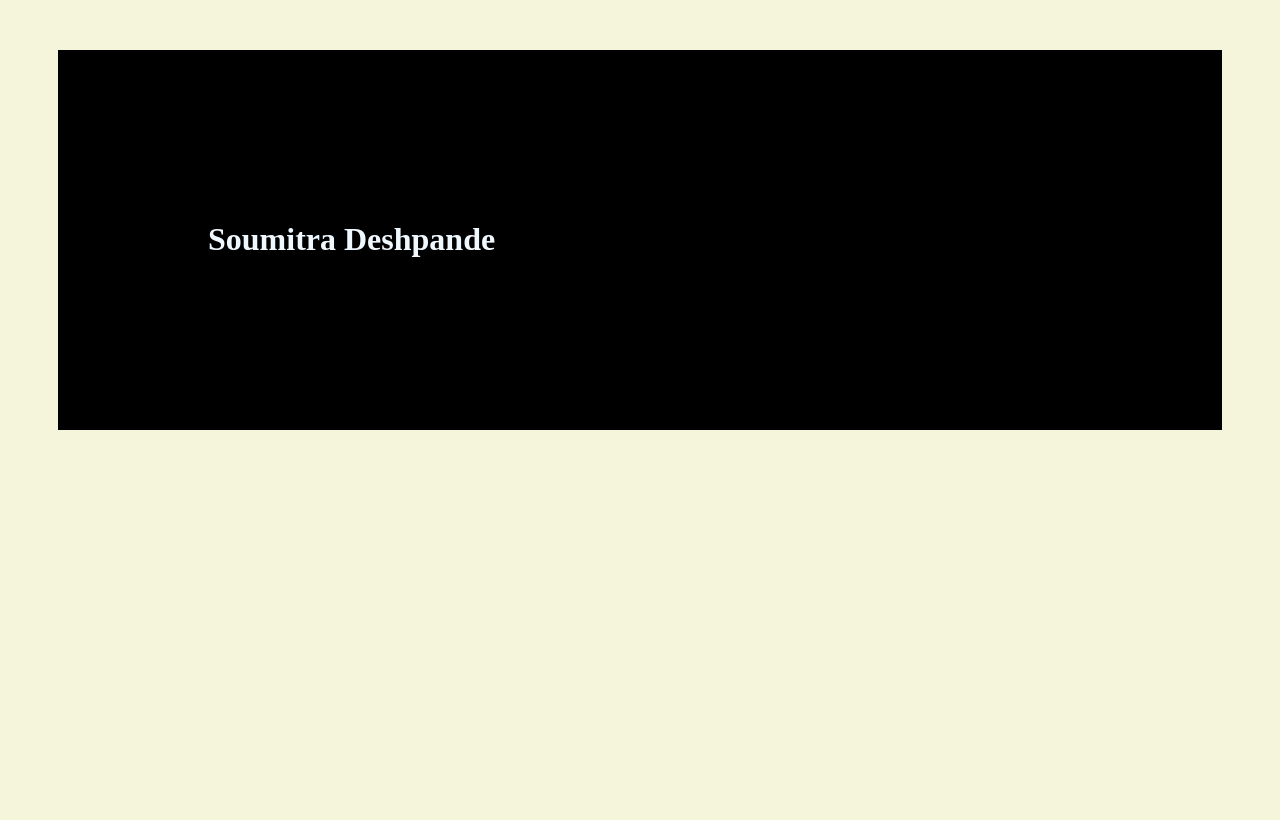
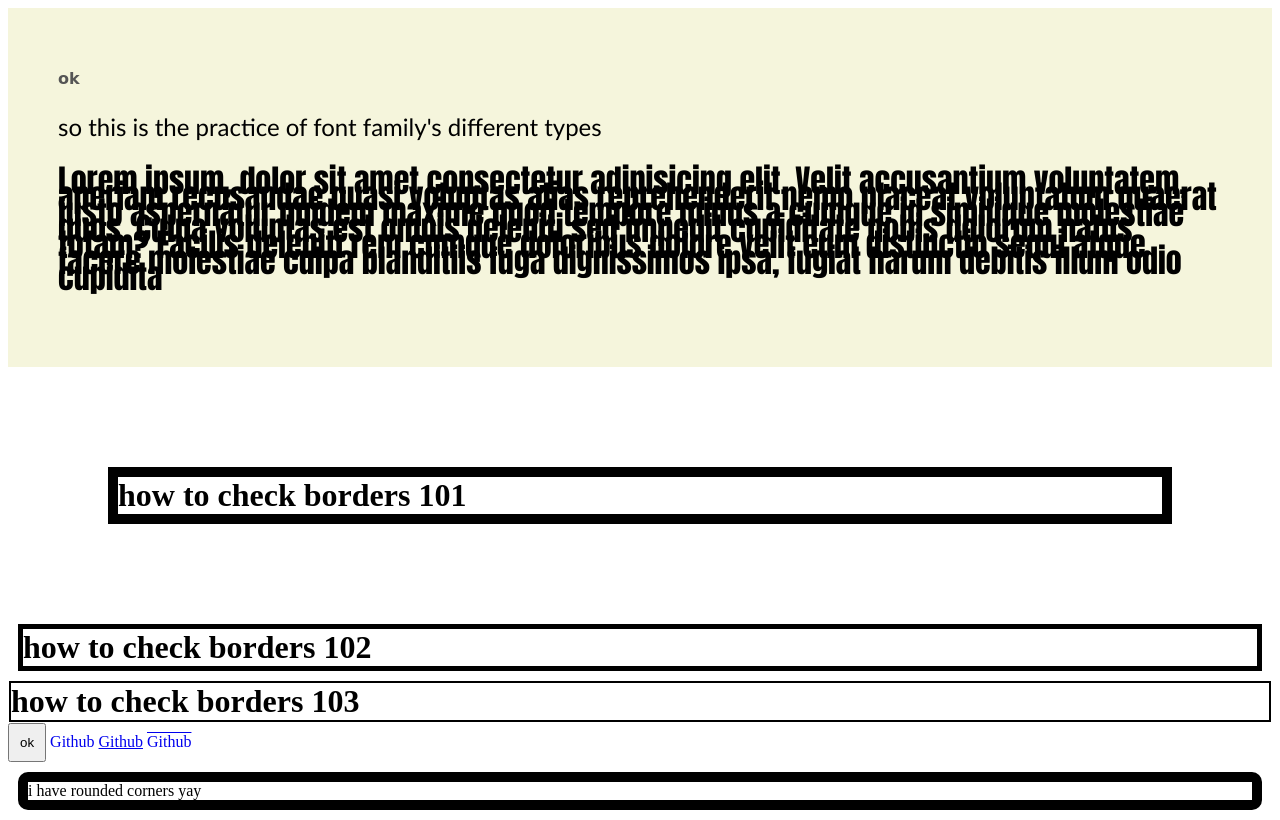
Before and after one commit to SoumitraDeshpande11/profile_card, a plain HTML site: page index.html in a window 1280 px wide. Drawn offline with Linux system fonts and the light colour scheme.

Commit message:
Update index.html

```diff
--- a/index.html
+++ b/index.html
@@ -4,9 +4,42 @@
         <title>practice with pk ma'am</title>
 
     </head>
-    <body style="background-color: beige;">
-        <div style="background-color:black;margin: 50px;border: 150px solid;">
-            <h1 style="color: aliceblue;align-items: first baseline;">Soumitra Deshpande</h1>
+    <body>
+
+        <div style="background-color:beige;padding: 50px;">
+            <h1 style = "font-family:cursive;color: #555;font-size: 1em;">
+                ok
+
+            </h1>
+            <p style = "font-family: 'Trebuchet MS', 'Lucida Sans Unicode', 'Lucida Grande', 'Lucida Sans', Arial, sans-serif;font-size: 1.5em;">
+                so this is the practice of font family's different types
+            </p>
+            <p style = "line-height: 0.5;font-family: Impact, Haettenschweiler, 'Arial Narrow Bold', sans-serif;font-size: 2em;">
+                Lorem ipsum, dolor sit amet consectetur adipisicing elit. Velit accusantium voluptatem, aperiam recusandae quasi voluptas alias reprehenderit nemo placeat voluptatum quaerat iusto aspernatur quidem maxime quod tempore minus a cumque id similique molestiae quos. Culpa voluptas est omnis deleniti sed impedit cupiditate nobis dolorum natus totam? Facilis deleniti rem cumque doloribus dolore velit eum distinctio sequi atque facere molestiae culpa blanditiis fuga dignissimos ipsa, fugiat harum debitis illum odio cupidita
+
+            </p>
+
+        </div>
+        <h1 style="margin: 100px;border: 10px solid;">
+            how to check borders 101
+        </h1>
+        <h1 style="margin: 10px;border: 5px solid;">
+            how to check borders 102
+        </h1>
+        <h1 style="margin: 1px;border: 2px solid;">
+            how to check borders 103
+        </h1>
+        <button style="padding: 10px;">ok</button>
+
+        <a href="https://github.com/SoumitraDeshpande11" style="text-decoration: none;">Github</a>
+
+        <a href="https://github.com/SoumitraDeshpande11" style="text-decoration: underline;">Github</a>
+
+        <a href="https://github.com/SoumitraDeshpande11" style="text-decoration: overline;">Github</a>
+
+        <div style="margin: 10px;border: 10px solid;border-radius: 10px;">i have rounded corners yay</div>
+
+        <div style="max-width: 100%;background-image: url(sky.jpeg);">
 
         </div>
 
```
